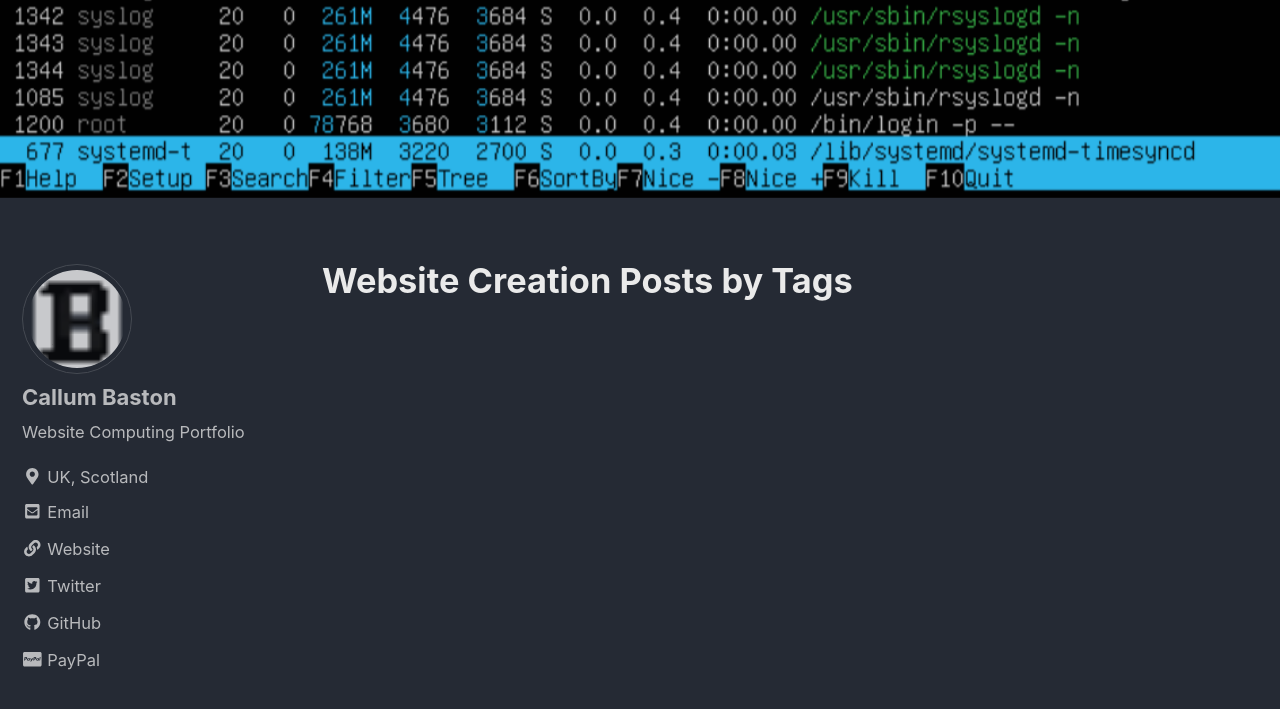
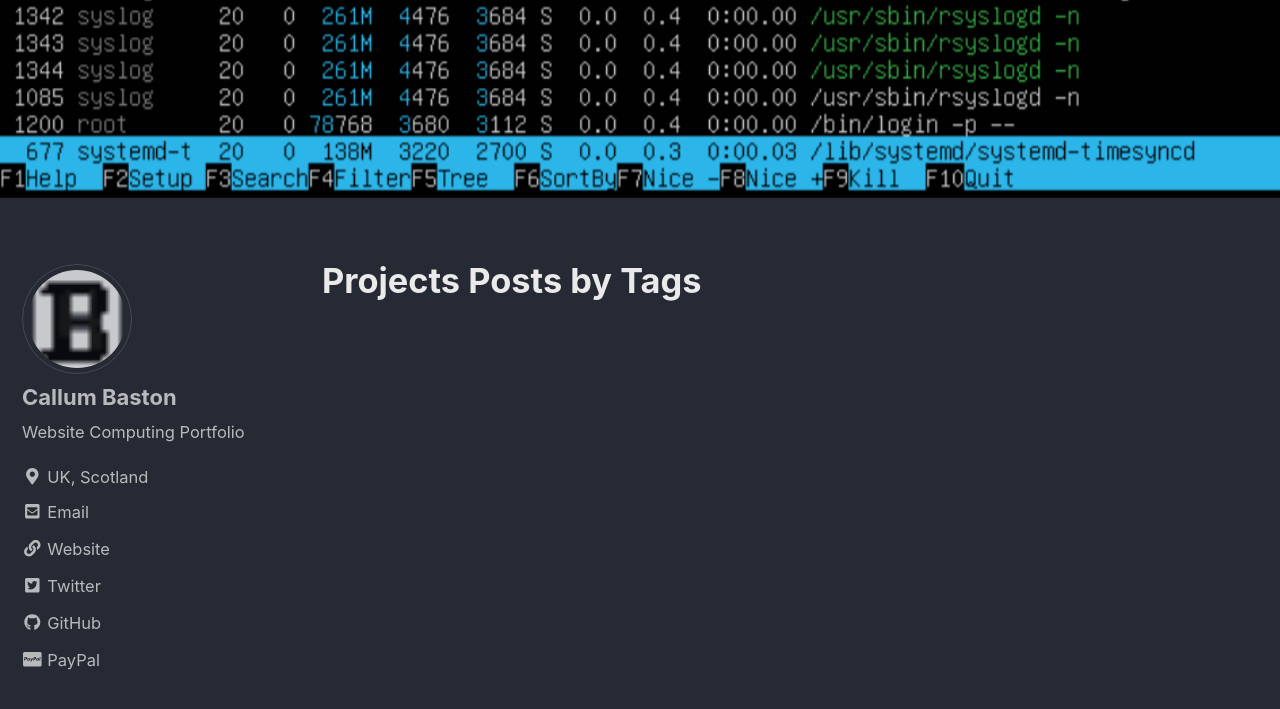
Before and after one commit to CallumBaston/CallumBaston.github.io, a Jekyll site: the page built from _pages/projects.md, in a window 1280 px wide and 900 px high, scrolled down 883 px. Shown: the top 709 px of the window. Built offline with Jekyll 4.4.1, drawn with Linux system fonts in a browser that asks for light colours; cached includes are drawn as plain includes; nearby versions of some CDN libraries; comment, search, counter and statistics services are not loaded; some of the changed text lies outside the part shown.

Commit message:
Fixing bace pages

```diff
--- a/_config.yml
+++ b/_config.yml
@@ -111,6 +111,9 @@ footer:
     - label: "Email"
       icon: "fas fa-fw fa-envelope-square"
       url: mailto:Callum@baston.uk
+    - label: "Admin Email"
+      icon: "fas fa-fw fa-envelope-square"
+      url: mailto:admin@baston.uk
     - label: "Website"
       icon: "fas fa-fw fa-link"
       url: "https://www.baston.uk/"
--- a/_data/navigation.yml
+++ b/_data/navigation.yml
@@ -2,8 +2,8 @@
 main:
   - title: "About"
     url: /about/
-  - title: "website"
-    url: /website/
+  - title: "Projects"
+    url: /Project/
   # - title: "About"
   #   url: https://mmistakes.github.io/minimal-mistakes/about/
   # - title: "Sample Posts"
--- a/_data/ui-text.yml
+++ b/_data/ui-text.yml
@@ -22,7 +22,7 @@ en: &DEFAULT_EN
   comments_title             : "Comments"
   more_label                 : "Learn more"
   related_label              : "You may also enjoy"
-  follow_label               : "Follow:"
+  follow_label               : "Links:"
   feed_label                 : "Feed"
   powered_by                 : "Powered by"
   website_label              : "Website"
@@ -1126,6 +1126,7 @@ ro: &DEFAULT_RO
 ro-RO:
   <<: *DEFAULT_RO
 
+
 # Punjabi
 # -----------------
 pa: &DEFAULT_PA
--- a/_pages/website.md
+++ b/_pages/projects.md
@@ -1,7 +1,7 @@
 ---
 layout: archive
-permalink: /website/
-title: "Website Creation Posts by Tags"
+permalink: /Project/
+title: "Projects Posts by Tags"
 author_profile: true
 header:
   image: "/images/serverhtop.PNG"
```
Also changed, not shown: README.md.
